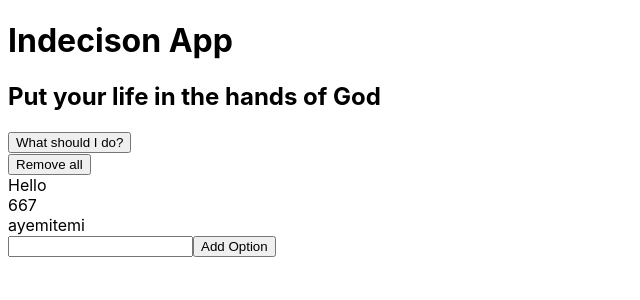
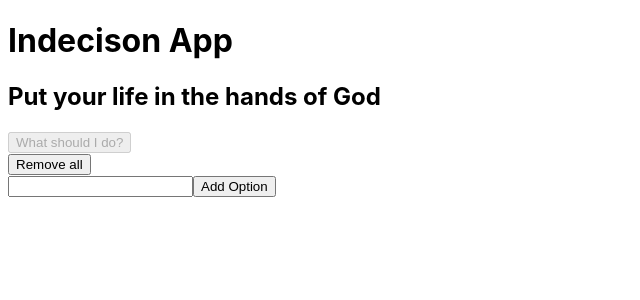
Before and after one commit to Mbarachi/Indescison-app, a React (Create React App) app: page / in a window 1280 px wide. Shown: the top 300 px of the page, without its empty margins (0-640 px from the left). Built offline with nearby package versions, Linux system fonts and the light colour scheme.

Commit message:
Validatioin to form and few comments

```diff
--- a/src/App.js
+++ b/src/App.js
@@ -11,34 +11,51 @@ class App extends React.Component {
     this.state = {
       title : 'Indecison App',
       subtitle: 'Put your life in the hands of God',
-      options : ["Hello", 667, "ayemitemi"]
+      options : []
     }
     this.handleAddOption = this.handleAddOption.bind(this);
-    this.handleRemove = this.handleRemove.bind(this);
+    this.handleDelete = this.handleDelete.bind(this);
     this.handePick = this.handePick.bind(this);
   }
 
-  handleAddOption(e) {
-    e.preventDefault();
-    const value = e.target.elements.option.value.trim();
-    if(value){
-      alert(value);
+  handleAddOption(option) {
+      if(!option) {
+        return "Enter valid item to add"
+      }else if (this.state.options.indexOf(option) > -1){
+        return "This item already exist"
+      }
+
+      this.setState((prevState) => {
+        return{
+          options: prevState.options.concat(option)
+        }
+      })
     }
+
+  handleDelete() {
+    this.setState({
+      options: []
+    })
+  }
+  handePick() {
+    const randNum = Math.floor(Math.random() * this.state.options.length)
+    const option = this.state.options[randNum];
+    alert(option);
   }
 
-  handePick() {
-    alert("clicked");
-  }
-
-  handleRemove() {
-    console.log(this.state.options);
-  }
   render() {
     return(
       <div>
         <Header title={this.state.title} subtitle={this.state.subtitle}/>
-        <Action handlePick = {this.handePick} hasOptions = {this.state.options > 0}/>
-        <Options options={this.state.options} handleRemove={this.handleRemove}/>
+        <Action
+          handlePick = {this.handePick}
+          hasOptions = {this.state.options.length > 0}
+        />
+        <Options
+          options={this.state.options}
+          handleRemove={this.handleRemove}
+          handleDelete = {this.handleDelete}
+        />
         <AddOption handleAddOption = {this.handleAddOption}/>
       </div>
     )
--- a/src/components/Action.js
+++ b/src/components/Action.js
@@ -3,7 +3,12 @@ import React from "react"
 function Action (props) {
     return(
             <div>
-                <button onClick = {props.handlePick}>What should I do?</button>
+                <button
+                    onClick = {props.handlePick}
+                    disabled={!props.hasOptions}
+                >
+                    What should I do?
+                </button>
             </div>
         )
 }
--- a/src/components/AddOption.js
+++ b/src/components/AddOption.js
@@ -1,9 +1,34 @@
 import React from "react"
 
-function AddOption(props) {
+class AddOption extends React.Component {
+    constructor(props) {
+        super(props);
+        this.state = {
+            error : undefined
+        }
+        this.handleAddOption = this.handleAddOption.bind(this);
+    }
+
+    handleAddOption(e) {
+        e.preventDefault()
+
+        // Get the individual option from the Input box
+        const option = e.target.elements.option.value.trim();
+
+        //if option exists/true then call the method pass as props pass in the option
+        const error =  this.props.handleAddOption(option)
+
+        this.setState({
+            error
+        })
+
+    }
+
+    render() {
         return(
             <div>
-                <form onSubmit={props.handleAddOption}>
+                {this.state.error && <p>{this.state.error}</p>}
+                <form onSubmit={this.handleAddOption}>
                     <input type="text" name="option"></input>
                     <button>Add Option</button>
                 </form>
@@ -11,5 +36,7 @@ function AddOption(props) {
         )
     }
 
+    }
+
 
 export default AddOption
--- a/src/components/Options.js
+++ b/src/components/Options.js
@@ -5,7 +5,7 @@ class Options extends React.Component {
     render() {
         return(
             <div>
-                <button onClick={this.props.handleRemove}>Remove all</button>
+                <button onClick={this.props.handleDelete}>Remove all</button>
                {this.props.options.map((option) =>  <Option key={option} optionText = {option} /> )}
 
             </div>
```
